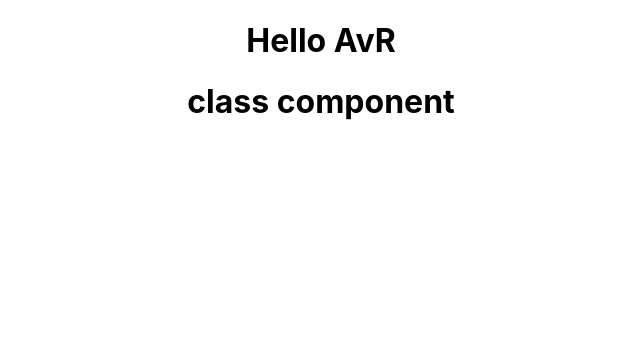
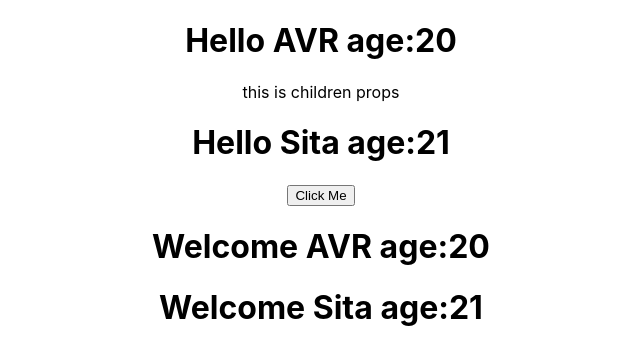
Before and after one commit to Vaishnavireddiee01/react-learn, a React (Create React App) app: page / in a window 1280 px wide. Shown: the top 364 px of the page, without its empty margins (319-959 px from the left). Built offline with nearby package versions, Linux system fonts and the light colour scheme.

Commit message:
Used props

```diff
--- a/src/App.js
+++ b/src/App.js
@@ -8,8 +8,16 @@ class App extends Component {
   render() {
     return(
       <div className="App">
-        <Greet />
-        <Welcome />
+        {/*using props*/}
+
+        <Greet name="AVR" age="20">
+          <p> this is children props</p>
+        </Greet>
+        <Greet name="Sita" age="21">
+          <button>Click Me</button>
+        </Greet>
+        <Welcome name="AVR" age="20"/>
+        <Welcome name="Sita" age="21"/>
       </div>
     )
   }
--- a/src/Component/Greet.js
+++ b/src/Component/Greet.js
@@ -8,5 +8,15 @@ import React from 'react'
 //  )
 //
 
-const Greet = () => <h1> Hello AvR</h1>
+const Greet = (props) => {
+    console.log(props)
+    return (
+        <div>
+            <h1>Hello {props.name} age:{props.age}</h1>
+
+            {props.children}
+        </div>
+
+    )
+}
 export default Greet
--- a/src/Component/Welcome.js
+++ b/src/Component/Welcome.js
@@ -3,7 +3,7 @@ import React, { Component} from 'react'
 
 class Welcome extends Component {
     render(){
-        return <h1>class component</h1>
+        return <h1>Welcome {this.props.name} age:{this.props.age}</h1>
     }
 }
 
```
